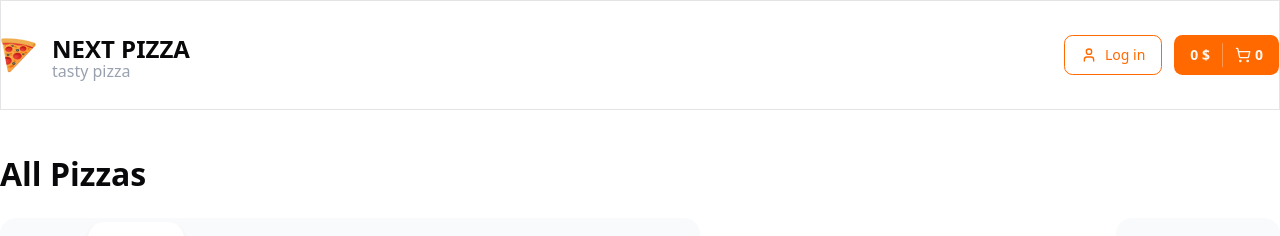
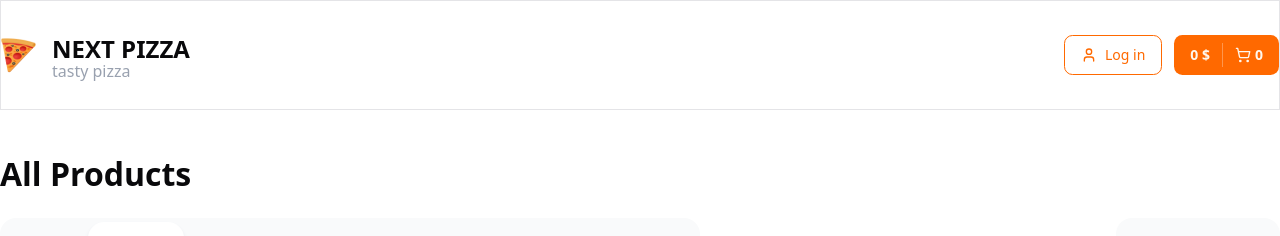
Before and after one commit to KoniChivaJS/resurrection-pizza, a Next.js app: page / in a window 1280 px wide. Shown: the top 236 px of the page. Built offline with nearby package versions, Linux system fonts and the light colour scheme.

Commit message:
minor change

```diff
--- a/app/page.tsx
+++ b/app/page.tsx
@@ -10,7 +10,7 @@ export default function Home() {
   return (
     <>
       <Container className="mt-10">
-        <Title text="All Pizzas" size="lg" className="font-extrabold" />
+        <Title text="All Products" size="lg" className="font-extrabold" />
       </Container>
       <TopBar />
 
```
